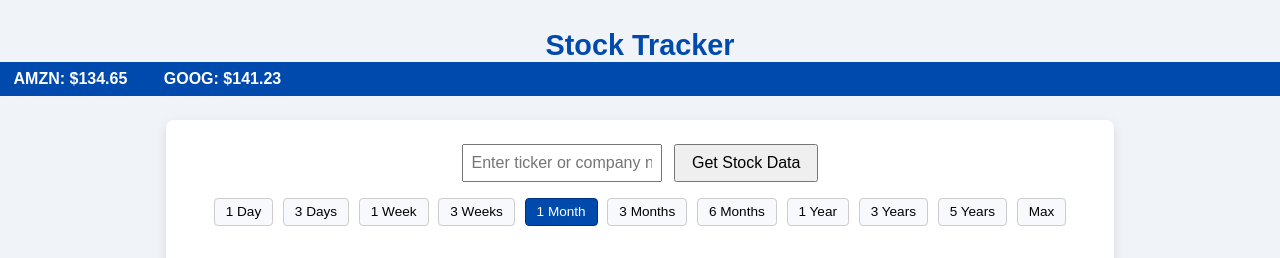
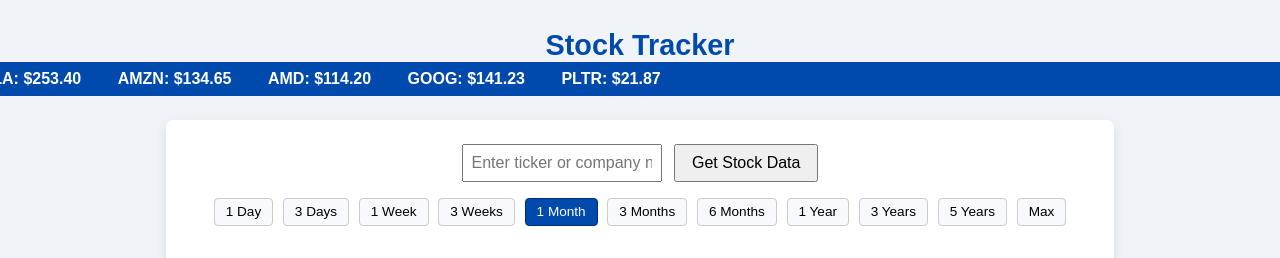
Before and after one commit to zarikvirani45/stock-tracker, a Flask app: page / in a window 1280 px wide. Shown: the top 258 px of the page. Run offline with Flask 3, Linux system fonts and the light colour scheme.

Commit message:
updated layout and format changed ticker search

```diff
--- a/app.py
+++ b/app.py
@@ -24,7 +24,7 @@
         ticker = yf.Ticker(symbol)
         info = ticker.info
 
-        current_price = info.get("currentPrice") or info.get("regularMarketPrice")
+        current_price = info.get("currentPrice") or info.get("regularMarketPrice") or info.get("previousClose")
         if current_price is None:
             return jsonify({"error": "Invalid stock symbol or data unavailable."})
 
@@ -91,7 +91,7 @@
 
         for symbol in symbols:
             info = tickers[symbol].info
-            price = info.get("currentPrice") or info.get("regularMarketPrice")
+            price = info.get("currentPrice") or info.get("regularMarketPrice") or info.get("previousClose")
             if price is not None:
                 results.append({
                     "symbol": symbol,
--- a/templates/index.html
+++ b/templates/index.html
@@ -27,7 +27,7 @@
       overflow: hidden;
       white-space: nowrap;
       padding: 0.5em 1em;
-      background: #004aad;
+      background: #004aad; /* blue background */
     }
 
     #price-marquee {
@@ -43,7 +43,7 @@
     .price-strip .ticker-item {
       display: inline-block;
       margin-right: 2em;
-      color: #ffffff;
+      color: #ffffff;  /* white text */
       font-weight: bold;
     }
 
@@ -149,13 +149,18 @@
   <!-- Title -->
   <div class="page-title">Stock Tracker</div>
 
-  <!-- Stock Prices Marquee (only ticker now) -->
+  <!-- Stock Prices Marquee -->
   <div class="price-strip">
     <div id="price-marquee">
       <span class="ticker-item">AAPL: $192.30</span>
+      <span class="ticker-item">NVDA: $478.55</span>
+      <span class="ticker-item">MSFT: $331.90</span>
+      <span class="ticker-item">META: $374.25</span>
       <span class="ticker-item">TSLA: $253.40</span>
       <span class="ticker-item">AMZN: $134.65</span>
+      <span class="ticker-item">AMD: $114.20</span>
       <span class="ticker-item">GOOG: $141.23</span>
+      <span class="ticker-item">PLTR: $21.87</span>
     </div>
   </div>
 
```
